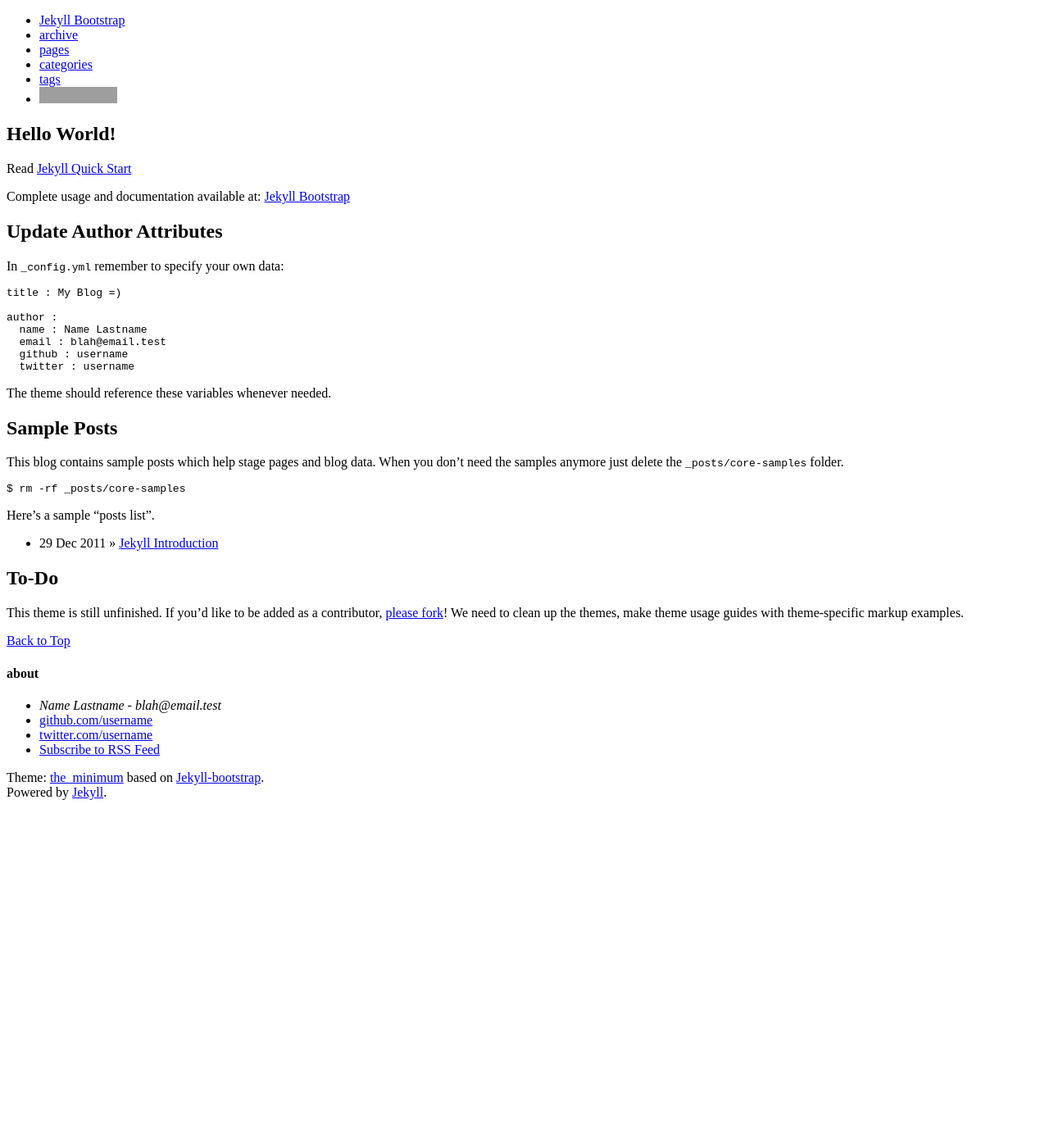
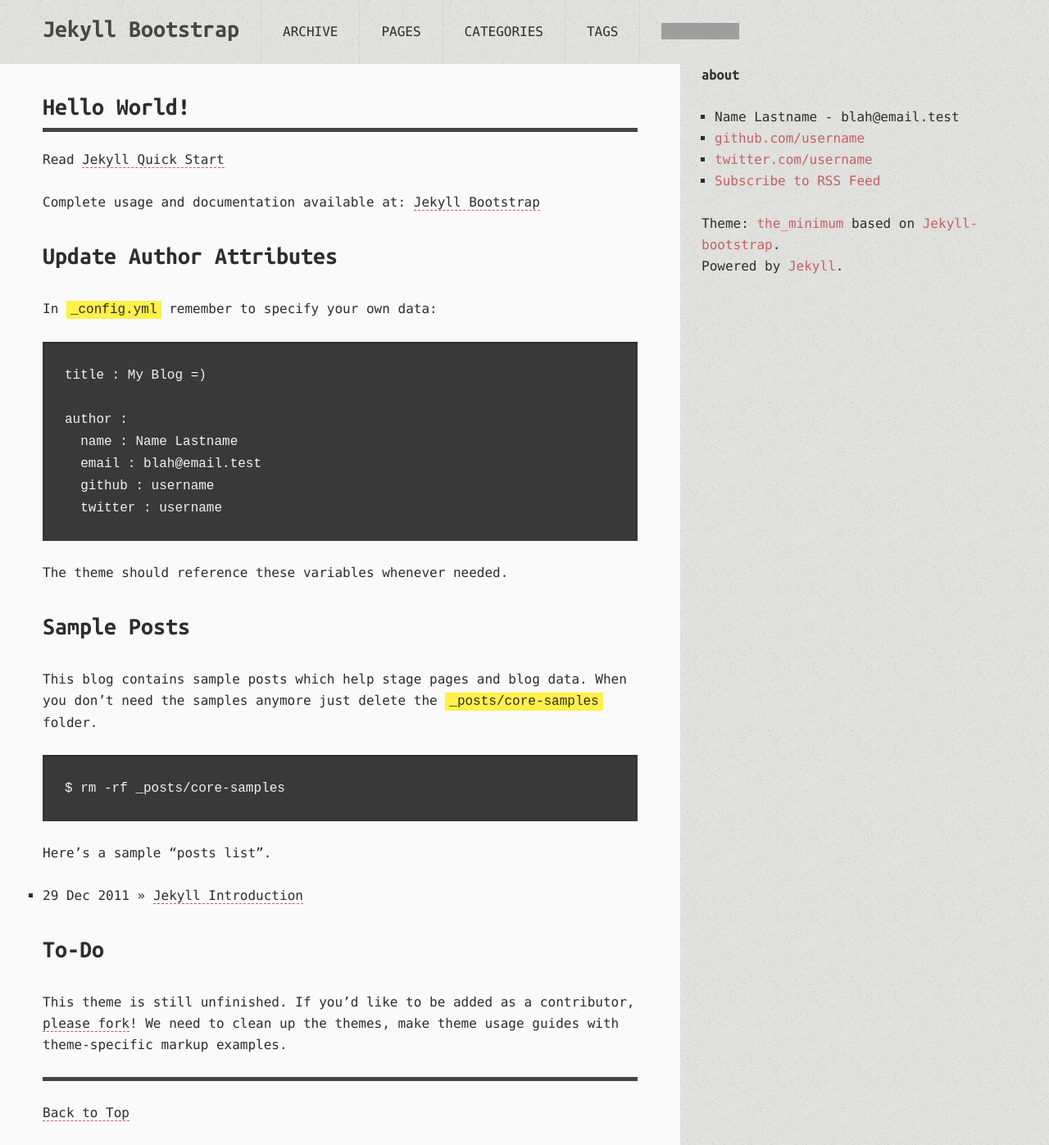
Before and after one commit to 18965050/18965050.github.io, a Jekyll site: the page built from index.md, in a window 1280 px wide. Shown: the whole page at 82% size. Built offline with Jekyll 4.4.1, drawn with Linux system fonts in a browser that asks for light colours; comment, search, counter and statistics services are not loaded; before the commit the page ends 992 px from its top, so only the background shows below that; grey boxes are pictures that could not be loaded.

Commit message:
个人博客搭建

```diff
--- a/_config.yml
+++ b/_config.yml
@@ -64,7 +64,7 @@
   #   http://s3.amazonaws.com/yoursite/themes/watermelon
   #   /assets
   #
-  ASSET_PATH : false
+  ASSET_PATH : /assets/themes/the-program
 
   # These paths are to the main pages Jekyll-Bootstrap ships with.
   # Some JB helpers refer to these paths; change them here if needed.
--- a/_includes/JB/setup
+++ b/_includes/JB/setup
@@ -17,7 +17,7 @@
     {% if site.JB.ASSET_PATH %}
       {% assign ASSET_PATH = site.JB.ASSET_PATH %}
     {% else %}
-      {% capture ASSET_PATH %}{{ BASE_PATH }}/assets/themes/{{ page.theme.name }}{% endcapture %}
+      {% capture ASSET_PATH %}{{ BASE_PATH }}/assets/themes/{{ layout.theme.name }}{% endcapture %}
     {% endif %}
   {% endif %}
 {% endcapture %}{% assign jbcache = nil %}
```
